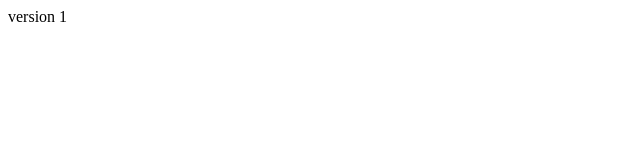
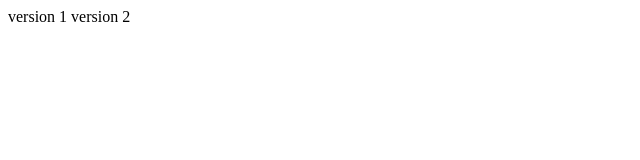
Before and after one commit to Janice25dsouza/gitt, a plain HTML site: page index.html in a window 1280 px wide. Shown: the full height of the page, 0-640 px from the left. Drawn offline with Linux system fonts and the light colour scheme.

Commit message:
version-2

```diff
--- a/index.html
+++ b/index.html
@@ -7,5 +7,6 @@
 </head>
 <body>
     version 1
+    version 2
 </body>
 </html>
```
Also changed, not shown: index2.html (+1 -0 lines).
